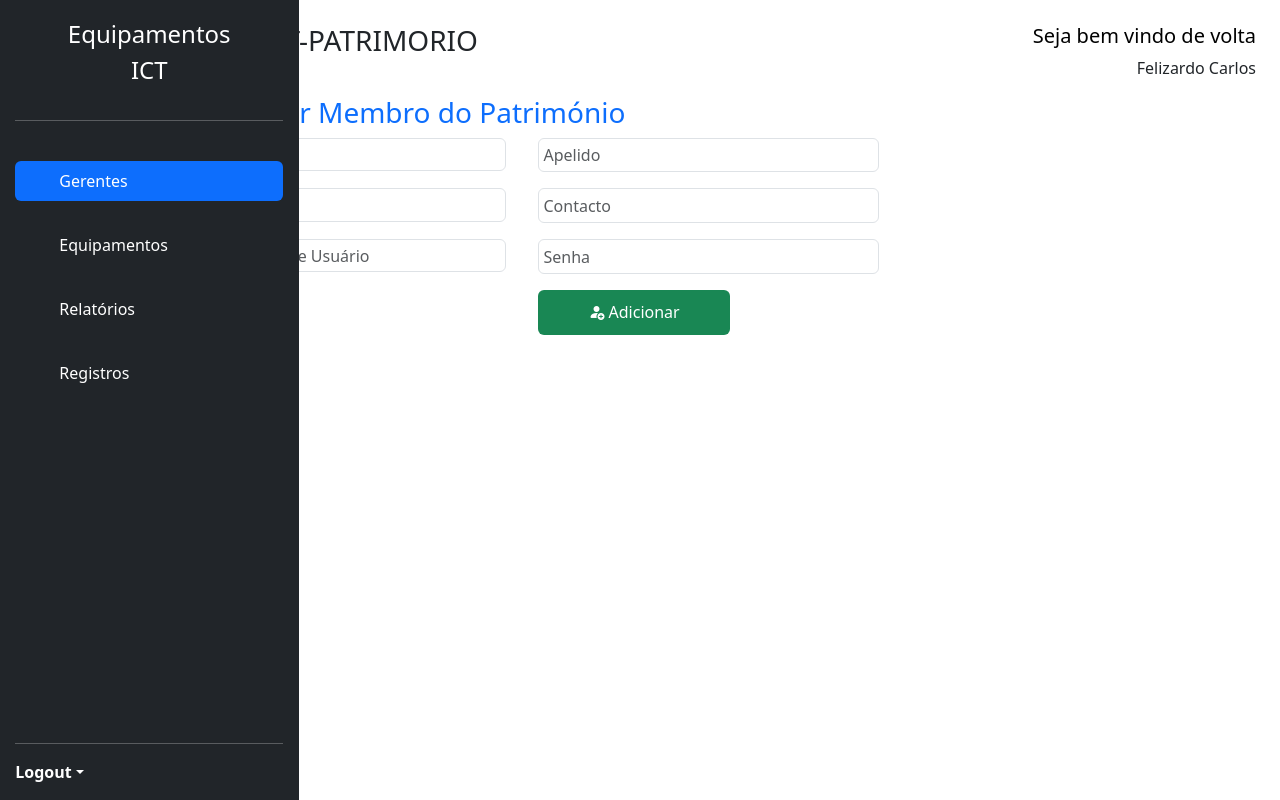
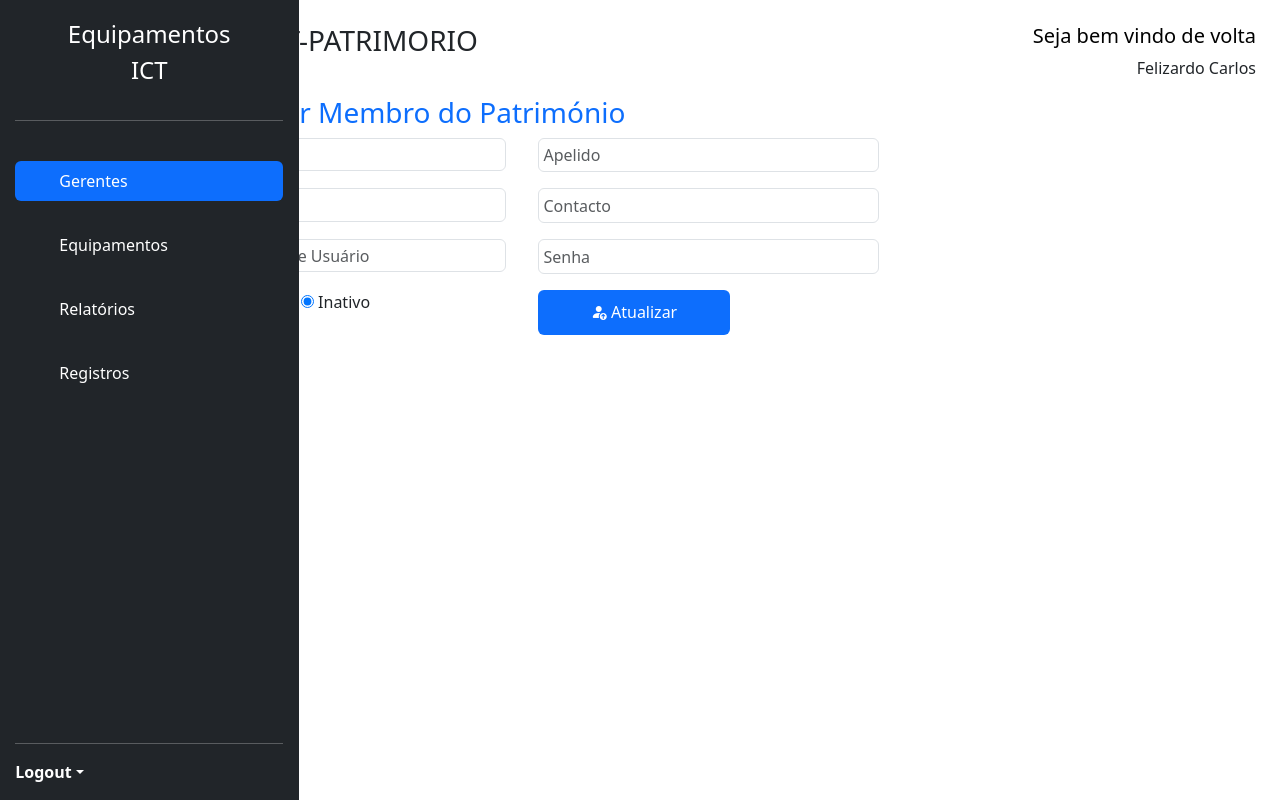
Before and after one commit to Badfox16/ICT-managment, a PHP site: page /EditarPatrimonio.php?id=1 in a window 1280 px wide. Run offline with PHP 8.4, Linux system fonts and the light colour scheme; data that the repository does not hold is empty.

Commit message:
Update EditarPatrimonio.php

```diff
--- a/Patrimonio/EditarPatrimonio.php
+++ b/Patrimonio/EditarPatrimonio.php
@@ -108,7 +108,7 @@ try {
                     <!-- Editar membros do Patrimonio -->
                     <div class="register-form col-8">
                         <h3 class="text-primary">Editar Membro do Património</h3>
-                        <form action="./Controllers/Cadastrar.php" method="POST" class="form-register">
+                        <form action="./Controllers/Editar.php" method="POST" class="form-register">
                             <div class="mb-3">
                                 <input type="text" name="nome" value="<?= $Patrimonio["Nome"] ?>" class="form-control" placeholder="Nome" required>
                             </div>
@@ -128,12 +128,22 @@ try {
                                 <input type="text" name="senha" value="<?= $Patrimonio["Senha"] ?>" class="form-control" placeholder="Senha" required>
                             </div>
                             <div class="mb-3">
-                                <input type="hidden" name="estado" value="Ativo" class="form-control" placeholder="estado" required>
+                                <?php
+                                if ($Patrimonio["Estado"] == "Ativo") {
+                                    echo "<input type='radio' name='estado' value='Ativo' checked> Ativo
+                                    &nbsp;&nbsp;";
+                                    echo "<input type='radio' name='estado' value='Inativo' > Inativo";
+                                } else {
+                                    echo "<input type='radio' name='estado' value='Ativo' > Ativo &nbsp;&nbsp;";
+                                    echo "<input type='radio' name='estado' value='Inativo' checked> Inativo";
+                                }
+                                ?>
                             </div>
-                            <button class="btn text-bg-success add-btn">
-                                <i class="bi bi-person-fill-add"></i>
-                                Adicionar
+                            <button class="btn text-bg-primary add-btn">
+                                <i class="bi bi-person-fill-up"></i>
+                                Atualizar
                             </button>
+                            <input type="hidden" name="id" value="<?= $Patrimonio["Id_Patrimonio"] ?>">
                         </form>
                     </div>
                 </div>
```
